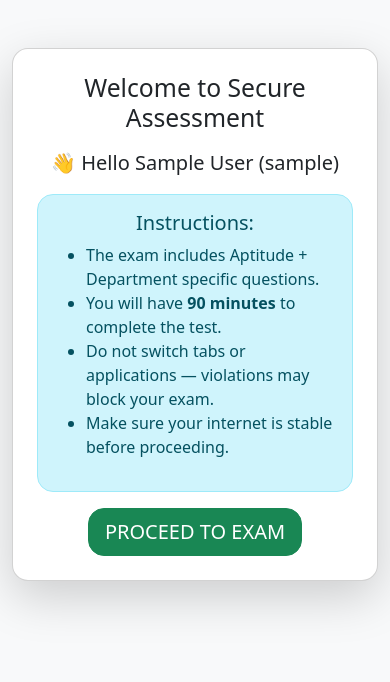
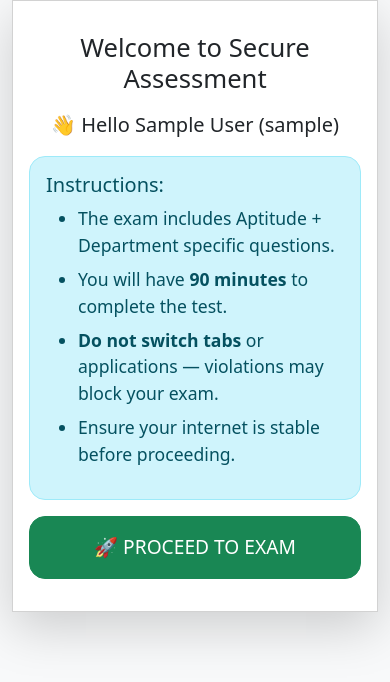
Before and after one commit to AlwynRajivS/Online-Assessment, a Flask app: page /instructions in a window 390 px wide. Shown: the top 682 px of the page. Run offline with Flask 3, Linux system fonts and the light colour scheme; the visitor is signed in with stand-in values (Sample User, id 1); data that the repository does not hold is empty.

Commit message:
Update instructions.html

```diff
--- a/templates/instructions.html
+++ b/templates/instructions.html
@@ -3,33 +3,61 @@
 <head>
   <meta charset="UTF-8">
   <title>Secure Assessment - Instructions</title>
+  <meta name="viewport" content="width=device-width, initial-scale=1"> <!-- important for mobile scaling -->
   <link rel="stylesheet" href="https://cdn.jsdelivr.net/npm/bootstrap@5.3.3/dist/css/bootstrap.min.css">
+  <style>
+    /* Make card stronger on mobile */
+    @media (max-width: 768px) {
+      .card {
+        width: 100% !important;
+        margin: 0;
+        border-radius: 0;       /* occupy full edge-to-edge */
+      }
+      body {
+        font-size: 1.1rem;      /* larger readable text */
+      }
+      .card-body {
+        padding: 2rem 1rem;     /* more breathing space */
+      }
+      h2 {
+        font-size: 1.6rem;      /* bigger title on mobile */
+      }
+      ul li {
+        margin-bottom: 8px;     /* spacing between instructions */
+      }
+      button.btn {
+        width: 100%;            /* big CTA button */
+        padding: 1rem;
+        font-size: 1.2rem;
+      }
+    }
+  </style>
 </head>
 <body class="bg-light">
-  <div class="container py-5">
-    <div class="row justify-content-center">
-      <div class="col-12">
-        <div class="card shadow-lg rounded-4">
-          <div class="card-body p-4 text-center">
+  <div class="container-fluid p-0"> <!-- full width -->
+    <div class="row justify-content-center m-0">
+      <div class="col-12"> <!-- full width column -->
+        <div class="card shadow-lg rounded-0"> <!-- edge-to-edge card on mobile -->
+          <div class="card-body text-center">
             <h2 class="mb-3">Welcome to Secure Assessment</h2>
 
             <p class="lead">
               👋 Hello <strong>{{ name }}</strong> ({{ email }})
             </p>
 
-            <div class="alert alert-info rounded-4">
+            <div class="alert alert-info rounded-4 text-start">
               <h5>Instructions:</h5>
-              <ul class="text-start">
+              <ul>
                 <li>The exam includes Aptitude + Department specific questions.</li>
                 <li>You will have <strong>{{ duration_min }} minutes</strong> to complete the test.</li>
-                <li>Do not switch tabs or applications — violations may block your exam.</li>
-                <li>Make sure your internet is stable before proceeding.</li>
+                <li><strong>Do not switch tabs</strong> or applications — violations may block your exam.</li>
+                <li>Ensure your internet is stable before proceeding.</li>
               </ul>
             </div>
 
             <form method="GET" action="{{ url_for('exam') }}">
               <button type="submit" class="btn btn-success btn-lg rounded-4">
-                PROCEED TO EXAM
+                🚀 PROCEED TO EXAM
               </button>
             </form>
 
```
